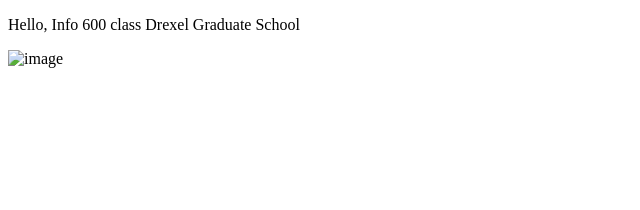
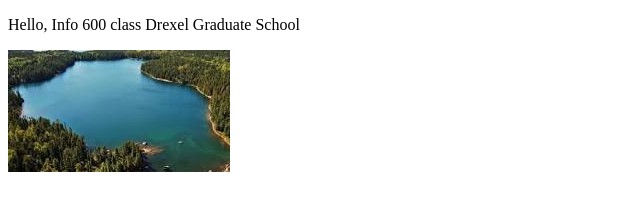
Before and after one commit to MacMilanzi/Info600-Webpage, a plain HTML site: page index.html in a window 1280 px wide. Shown: the whole page, without its empty margins (0-640 px from the left). Drawn offline with Linux system fonts and the light colour scheme.

Commit message:
Update index.html

```diff
--- a/index.html
+++ b/index.html
@@ -2,6 +2,6 @@
 <html>
 <body>
 <p> Hello, Info 600 class Drexel Graduate School </p>
-<img src="gh-pages/i2.jpg" alt="image">
+<img src="info600-Webpage/i2.jpg" alt="image">
 </body>
 </html>
```
